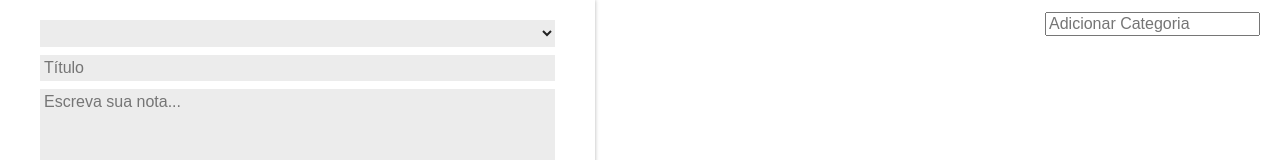
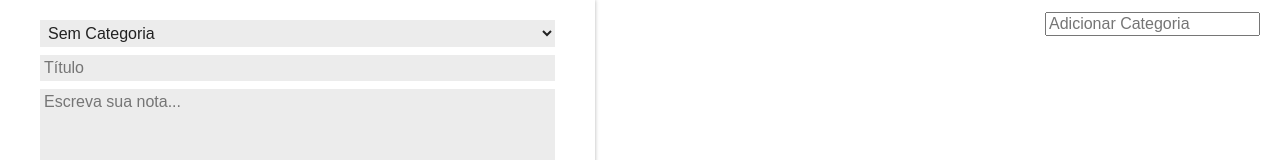
Before and after one commit to danielemaraschin/React-Component-Lifecycle, a React (Create React App) app: page / in a window 1280 px wide. Shown: the top 160 px of the page. Built offline with nearby package versions, Linux system fonts and the light colour scheme; the HTML template or start-up script is replaced by a standard one.

Commit message:
working with: default option

```diff
--- a/src/components/FormularioCadastro/FormularioCadastro.jsx
+++ b/src/components/FormularioCadastro/FormularioCadastro.jsx
@@ -28,11 +28,10 @@ class FormularioCadastro extends Component {
 
   render() {
     return (
-      <form className="form-cadastro"
-        onSubmit={this._criarNota.bind(this)}
-      >
+      <form className="form-cadastro" onSubmit={this._criarNota.bind(this)}>
         <select className="form-cadastro_input">
-        {this.props.categorias.map(categoria =>{
+          <option> Sem Categoria</option>
+        {this.props.categorias.map((categoria) =>{
           return <option>{categoria}</option>
         })}
         </select>
```
